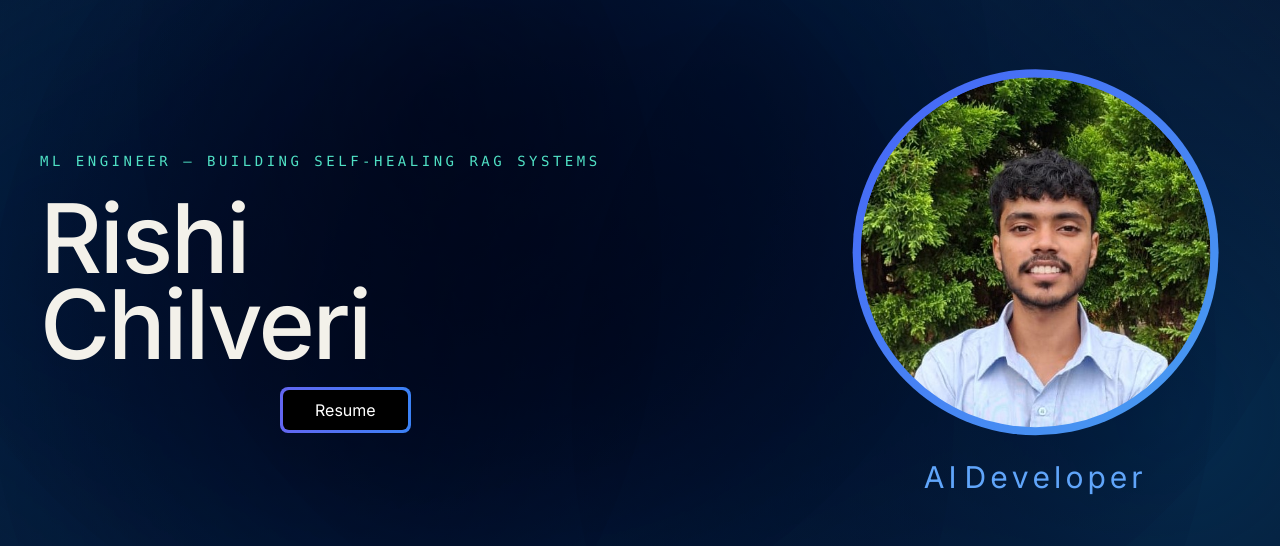
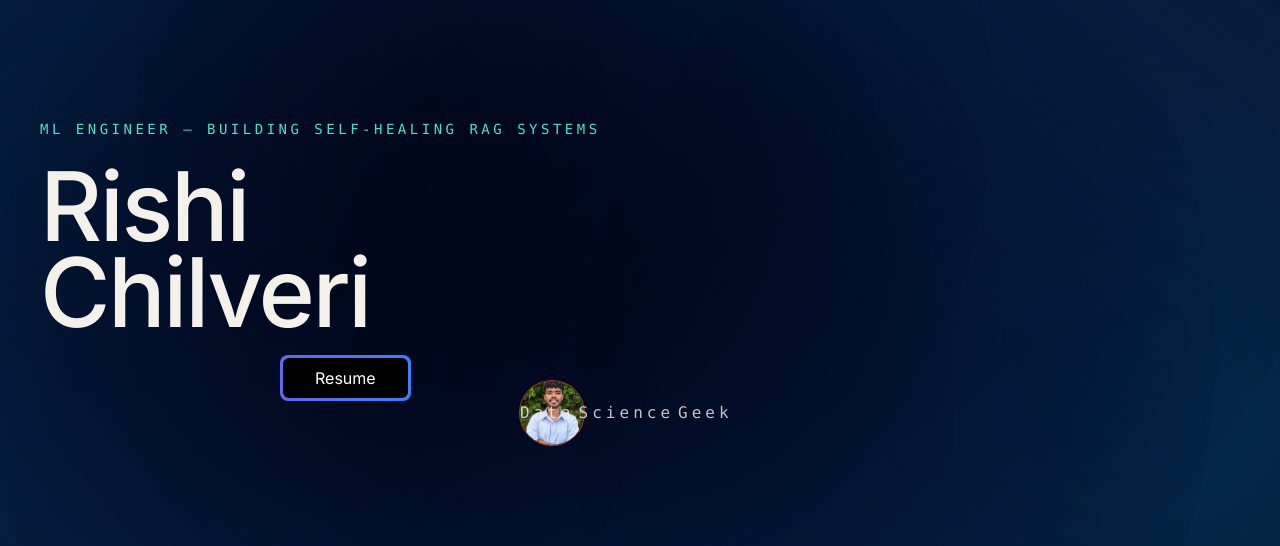
Before and after one commit to Rishi-05/Portfolio, a Next.js app: page / in a window 1280 px wide. Shown: the part 140-686 px from the top of the page. Built offline with nearby package versions, Linux system fonts and the light colour scheme; no server answers.

Commit message:
Update HeroPic component layout and animations
Refactored HeroPic component to update animations and structure.

```diff
--- a/components/HeroPic.tsx
+++ b/components/HeroPic.tsx
@@ -1,46 +1,31 @@
 "use client";
 
 import Image from "next/image";
+import { motion } from "framer-motion";
 import { FlipWords } from "./ui/flip-words";
-import { motion } from "framer-motion";
-import { BackgroundGradient } from "./ui/background-gradient";
 
 const HeroPic = () => {
   return (
-    <div className="absolute transform flex flex-col mr-[16%] translate-x-[160%] -translate-y-[90%] max-w-full
-        max-md:translate-x-[8%] max-md:-translate-y-[180%]
-       ">
-
-      {/* IMAGE */}
-      <BackgroundGradient className="p-2 rounded-full">
     <motion.div
-          initial={{ opacity: 0, scale: 0.8 }}
-          animate={{ opacity: 1, scale: 1 }}
-          transition={{ duration: 1, delay: 2.5 }}
-          className="relative rounded-full overflow-hidden
-            h-[350px] w-[350px]
-            max-md:h-[250px] max-md:w-[250px]"
+      initial={{ opacity: 0, x: 20 }}
+      animate={{ opacity: 1, x: 0 }}
+      transition={{ duration: 0.9, delay: 0.9, ease: [0.16, 1, 0.3, 1] }}
+      className="flex items-center gap-4 sm:gap-5"
     >
+      <div className="relative h-14 w-14 sm:h-16 sm:w-16 shrink-0 rounded-full overflow-hidden ring-1 ring-[#FF6A2C]/60">
         <Image
           src="/profile.png"
-            width={350}
-            height={350}
-            alt="Just ME"
-            className="rounded-full"
+          fill
+          sizes="64px"
+          alt="Rishi Chilveri"
+          className="object-cover"
+        />
+      </div>
+      <FlipWords
+        words={["AI Developer", "Data Science Geek", "RAG Systems"]}
+        className="font-mono text-sm sm:text-base text-[#F3F1EA]/80 !p-0"
       />
     </motion.div>
-      </BackgroundGradient>
-
-      {/* TEXT */}
-      <motion.div
-        initial={{ opacity: 0, y: 20 }}
-        animate={{ opacity: 1, y: 0 }}
-        transition={{ duration: 1, delay: 4 }}
-        className="mt-4 flex justify-center"
-      >
-        <FlipWords words={["ML Engineer", "AI Developer", "Data Science Geek"]} className="text-3xl max-md:text-2xl max-md:tracking-tight" />
-      </motion.div>
-    </div>
   );
 };
 
```
Lines whose indentation alone changed are shown as unchanged.
